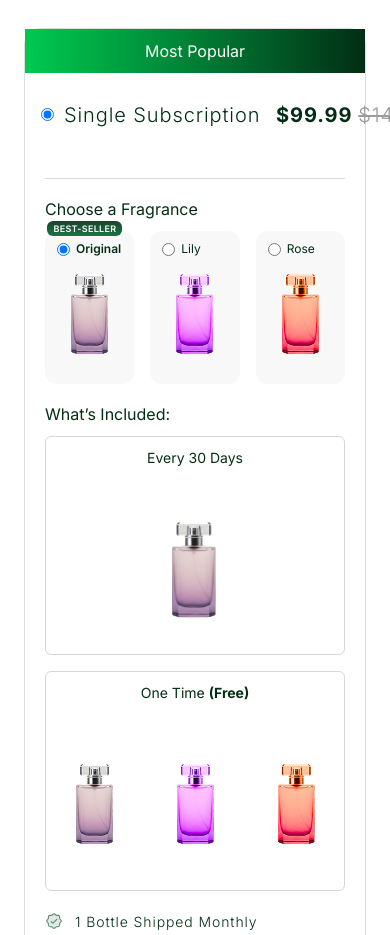
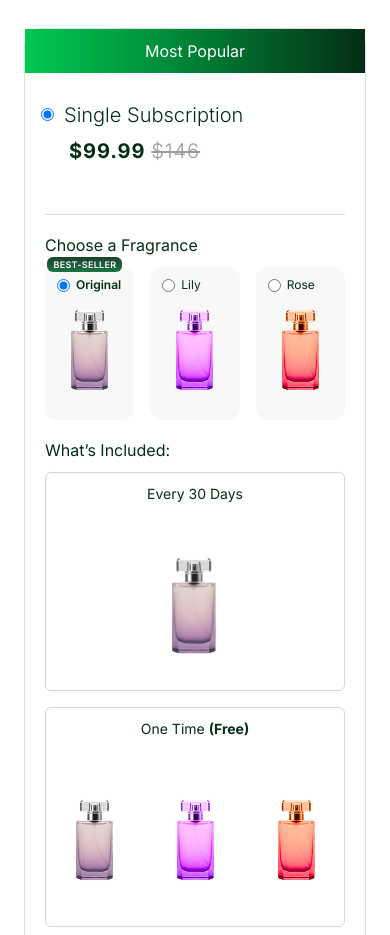
Before and after one commit to AdityaPhadte25/GTG-Perfumes, a plain HTML site: page index.html in a window 390 px wide. Shown: the part 1842-2777 px from the top of the page. Drawn offline with Linux system fonts and the light colour scheme.

Commit message:
Update styles

```diff
--- a/css/style.css
+++ b/css/style.css
@@ -2106,6 +2106,28 @@ body {
     height: auto;
   }
 
+  .radio-row {
+    justify-content: flex-start;
+    flex-wrap: wrap;
+    gap: 6px;
+  }
+
+  .radio-left {
+    width: 100%;
+    white-space: nowrap;
+  }
+
+  .subscription-label {
+    width: auto;
+    white-space: nowrap;
+    letter-spacing: 0;
+  }
+
+  .price {
+    width: 100%;
+    margin-left: 28px;
+  }
+
   .subscription-divider {
     width: 100%;
     margin: 12px 0 20px;
@@ -2168,6 +2190,35 @@ input[type="checkbox"] {
 
 input[type="radio"] {
   background: linear-gradient(180deg, rgba(3, 46, 21, 0.6) 0%, rgba(1, 102, 48, 0.6) 100%);
+}
+
+/*
+   SMALL MOBILE RESPONSIVE
+*/
+@media (max-width: 430px) {
+
+  .radio-row {
+    justify-content: flex-start;
+    flex-wrap: wrap;
+    gap: 6px;
+  }
+
+  .radio-left {
+    width: 100%;
+    white-space: nowrap;
+  }
+
+  .subscription-label {
+    width: auto;
+    white-space: nowrap;
+    letter-spacing: 0;
+  }
+
+  .price {
+    width: 100%;
+    margin-left: 28px;
+  }
+
 }
 
 /*
```
